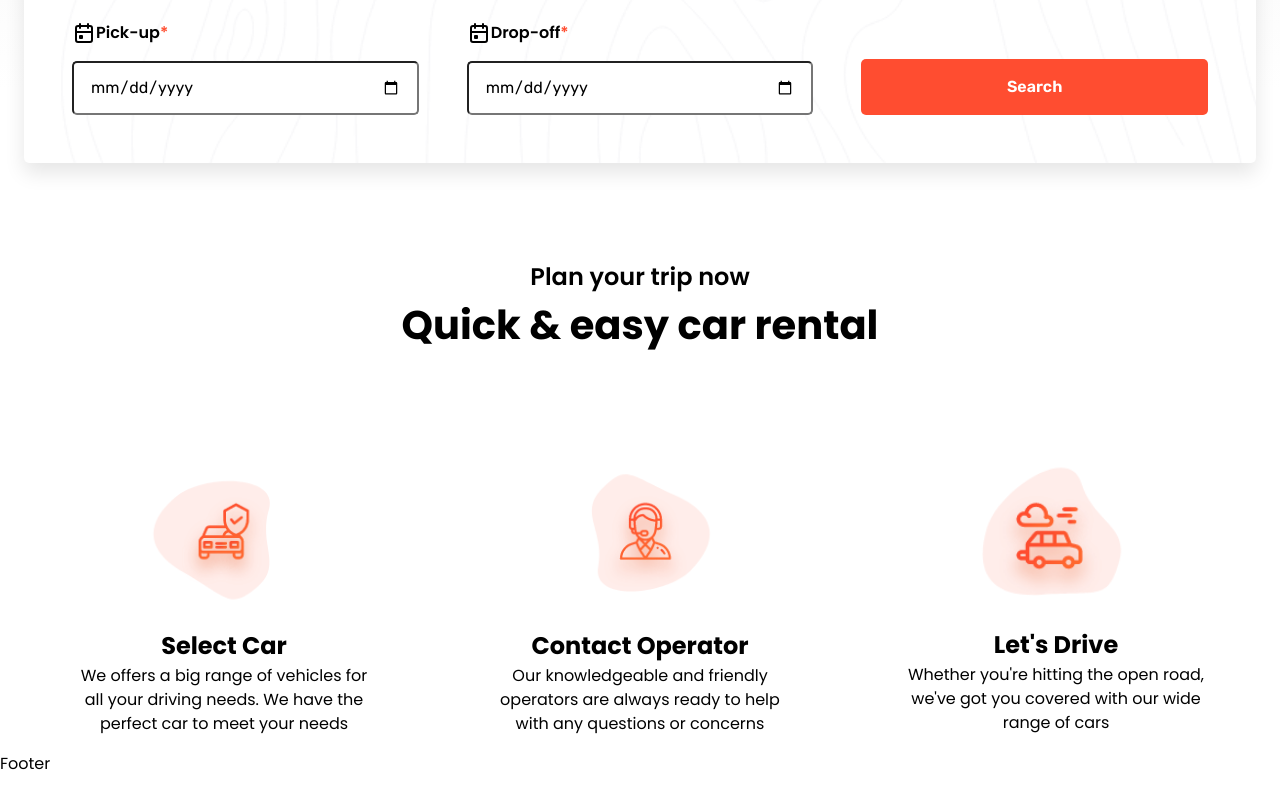
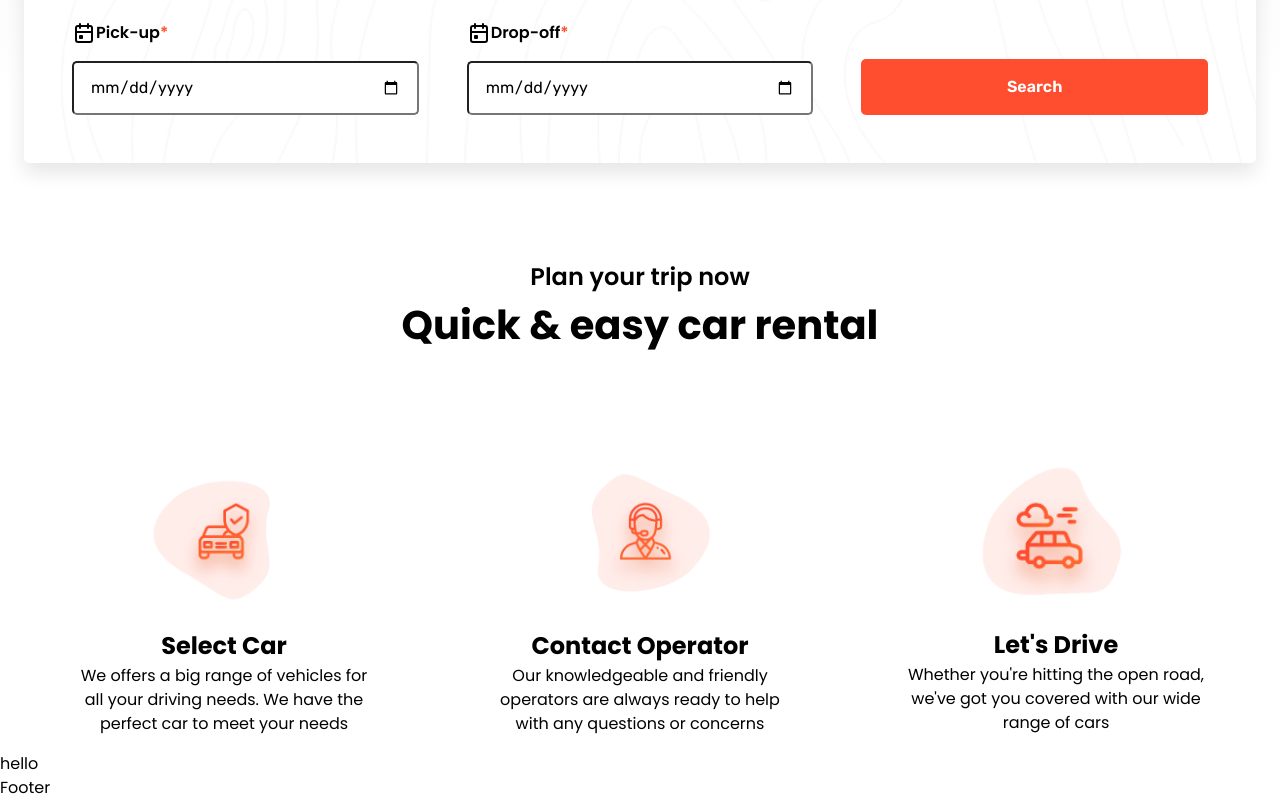
Before and after one commit to RobertoMada/react-car-rental, a React (Vite) app: page / in a window 1280 px wide. Shown: the part 1006-1806 px from the top of the page. Before the commit the page ends 1782 px from the top, so only its background shows below. Built offline with nearby package versions, Linux system fonts and the light colour scheme.

Commit message:
fixed error at class conditional rendering

```diff
--- a/src/Pages/Home.jsx
+++ b/src/Pages/Home.jsx
@@ -2,6 +2,7 @@ import React from "react";
 import Hero from "../components/Hero";
 import BookCar from "../components/BookCar";
 import PlanTrip from "../components/PlanTrip";
+import PickCar from "../components/PickCar";
 
 const Home = () => {
   return (
@@ -9,6 +10,7 @@ const Home = () => {
       <Hero />
       <BookCar />
       <PlanTrip />
+      <PickCar />
     </>
   );
 };
--- a/src/components/BookCar.jsx
+++ b/src/components/BookCar.jsx
@@ -85,10 +85,10 @@ const BookCar = () => {
         )}
         <div className="book-content">
           <h2>Book a car</h2>
-          <p className={error && "book-content__error"}>
+          <p className={error ? "book-content__error" : ""}>
             All fields are required!
           </p>
-          <p className={success && "book-content__succes"}>
+          <p className={success ? "book-content__succes" : ""}>
             Check your email to confirm the order.
           </p>
           <form className="box-form" onSubmit={handleSubmit}>
--- /dev/null
+++ b/src/components/PickCar.jsx
@@ -0,0 +1,7 @@
+import React from "react";
+
+const PickCar = () => {
+  return <div>hello</div>;
+};
+
+export default PickCar;
--- /dev/null
+++ b/src/styles/PickCarStyles/_index.scss
@@ -0,0 +1 @@
+@forward "./pickcar";
--- /dev/null
+++ b/src/styles/PickCarStyles/_pickcar.scss
@@ -0,0 +1 @@
+@use "../global/" as *;
--- a/src/styles/styles.scss
+++ b/src/styles/styles.scss
@@ -5,3 +5,4 @@
 @forward "../styles/BookCarStyles";
 @forward "../styles/BookModalStyles";
 @forward "../styles/PlanTripStyles";
+@forward "../styles/PickCarStyles";
```
